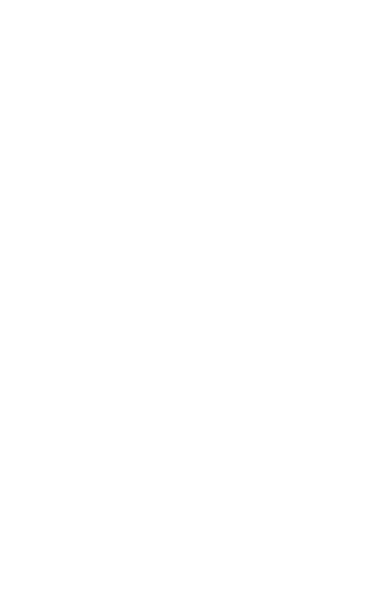
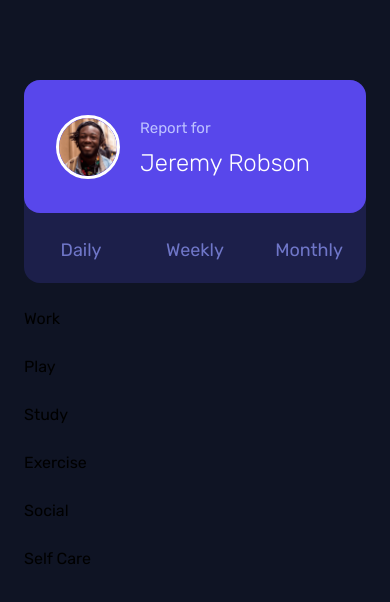
Before and after one commit to GrzywN/time-tracking-dashboard-main, a React (Vite) app: page / in a window 390 px wide. Shown: the top 602 px of the page. Built offline with nearby package versions, Linux system fonts and the light colour scheme.

Commit message:
add styling for report component (mobile), add typography, basic props

```diff
--- a/index.html
+++ b/index.html
@@ -5,7 +5,7 @@
     <meta name="viewport" content="width=device-width, initial-scale=1.0" />
     <link rel="icon" type="image/png" sizes="32x32" href="./src/images/favicon-32x32.png" />
     <title>Frontend Mentor | Time tracking dashboard</title>
-    <link rel="stylesheet" href="App.css" />
+    <link rel="stylesheet" href="./src/index.css" />
   </head>
   <body>
     <div id="root"></div>
--- a/src/App.css
+++ /dev/null
@@ -1,5 +0,0 @@
-@import url('https://fonts.googleapis.com/css2?family=Rubik:wght@300;400;500&display=swap');
-
-@tailwind base;
-@tailwind components;
-@tailwind utilities;
--- a/src/App.jsx
+++ b/src/App.jsx
@@ -1,8 +1,15 @@
-import './App.css';
+import Report from "./components/Report";
+import Cards from "./components/Cards";
 
 function App() {
-  return;
-  <div className="App"></div>;
+  return (
+    <div className=" bg-VeryDarkBlue min-h-screen flex justify-center align-center">
+      <main className="mx-6 my-20 w-screen flex flex-col gap-6">
+        <Report />
+        <Cards />
+      </main>
+    </div>
+  );
 }
 
 export default App;
--- /dev/null
+++ b/src/components/Card.jsx
@@ -0,0 +1,11 @@
+import PropTypes from "prop-types";
+
+export default function Card(props) {
+  const { title } = props;
+
+  return <div>{title}</div>;
+}
+
+Card.propTypes = {
+  title: PropTypes.string.isRequired,
+};
--- /dev/null
+++ b/src/components/Cards.jsx
@@ -0,0 +1,12 @@
+import Card from "./Card";
+import reportData from "../data/data.json";
+
+export default function Cards() {
+  let id = 0;
+  const CardComponents = reportData.map((e) => {
+    id += 1;
+    return <Card key={id} title={e.title} />;
+  });
+
+  return CardComponents;
+}
--- /dev/null
+++ b/src/components/Report.jsx
@@ -0,0 +1,38 @@
+export default function Report() {
+  return (
+    <div className=" rounded-2xl relative bg-DarkBlue h-[12.6875rem]">
+      <div className="rounded-2xl w-full h-[8.3125rem] pl-8 pt-[2.1875rem] pb-[2.125rem] pr-10 bg-Blue flex items-center gap-5 absolute">
+        <img
+          className="w-16 h-auto border-[3px] border-white rounded-full"
+          src="./src/images/image-jeremy.png"
+          alt="Jeremy Robson"
+        />
+        <div className="">
+          <p className="mb-1 text-PaleBlue">
+            <small>Report for</small>
+          </p>
+          <h1 className="text-White">Jeremy Robson</h1>
+        </div>
+      </div>
+      <div className="mt-[9.8125rem]">
+        <ul className="flex">
+          <li className="text-center w-full">
+            <button type="button" className="text-DesaturatedBlue">
+              Daily
+            </button>
+          </li>
+          <li className="text-center w-full">
+            <button type="button" className="text-DesaturatedBlue">
+              Weekly
+            </button>
+          </li>
+          <li className="text-center w-full">
+            <button type="button" className="text-DesaturatedBlue">
+              Monthly
+            </button>
+          </li>
+        </ul>
+      </div>
+    </div>
+  );
+}
--- a/src/index.css
+++ b/src/index.css
@@ -1,11 +1,86 @@
+@import url('https://fonts.googleapis.com/css2?family=Rubik:wght@300;400;500&display=swap');
+
+@tailwind base;
+@tailwind components;
+@tailwind utilities;
+
+
+html {
+  font-family: 'Rubik', sans-serif;
+}
+
+*,
+::before,
+::after {
+  box-sizing: border-box;
+  margin: 0;
+  padding: 0;
+  font-family: inherit;
+  /* outline: 1px white dashed; */
+}
+
+html:focus-within {
+  scroll-behavior: smooth;
+}
+
 body {
-  margin: 0;
-  font-family: 'Rubik', sans-serif;
+  min-height: 100vh;
+  text-rendering: optimizeSpeed;
   -webkit-font-smoothing: antialiased;
   -moz-osx-font-smoothing: grayscale;
 }
 
-code {
-  font-family: source-code-pro, Menlo, Monaco, Consolas, 'Courier New',
-    monospace;
+h1 {
+  font-size: 1.5rem;
+  font-weight: 300;
+  letter-spacing: 0;
 }
+
+h2 {
+  font-size: 2rem;
+  font-weight: 300;
+  letter-spacing: 0;
+}
+
+p {
+  font-size: 1.125rem;
+  font-weight: 500;
+  letter-spacing: 0;
+}
+
+p small {
+  font-size: 0.9375rem;
+  font-weight: 400;
+  letter-spacing: 0;
+}
+
+button {
+  font-size: 1.125rem;
+  font-weight: 400;
+  letter-spacing: 0;
+}
+
+@media screen and (min-width: 48rem) {
+  h1 {
+    font-size: 2.5rem;
+  }
+
+  h2 {
+    font-size: 3.5rem;
+  }
+}
+
+@media (prefers-reduced-motion: reduce) {
+  html:focus-within {
+   scroll-behavior: auto;
+  }
+
+  *,
+  ::before,
+  ::after {
+    animation-duration: 0.01ms !important;
+    animation-iteration-count: 1 !important;
+    transition-duration: 0.01ms !important;
+    scroll-behavior: auto !important;
+  }
+}
--- a/tailwind.config.js
+++ b/tailwind.config.js
@@ -12,9 +12,10 @@
         Violet: "hsl(264, 64%, 52%)",
         SoftOrange: "hsl(43, 84%, 65%)",
         VeryDarkBlue: "hsl(226, 43%, 10%)",
-        DarkBlue: `hsl(235, 46%, 20%)`,
-        DesaturatedBlue: `hsl(235, 45%, 61%)`,
-        PaleBlue: `hsl(236, 100%, 87%)`,
+        DarkBlue: "hsl(235, 46%, 20%)",
+        DesaturatedBlue: "hsl(235, 45%, 61%)",
+        PaleBlue: "hsl(236, 100%, 87%)",
+        White: "hsl(0, 0%, 100%)",
       },
     },
   },
```
Also changed, not shown: src/main.jsx (+6 -6 lines), .eslintrc.js.
